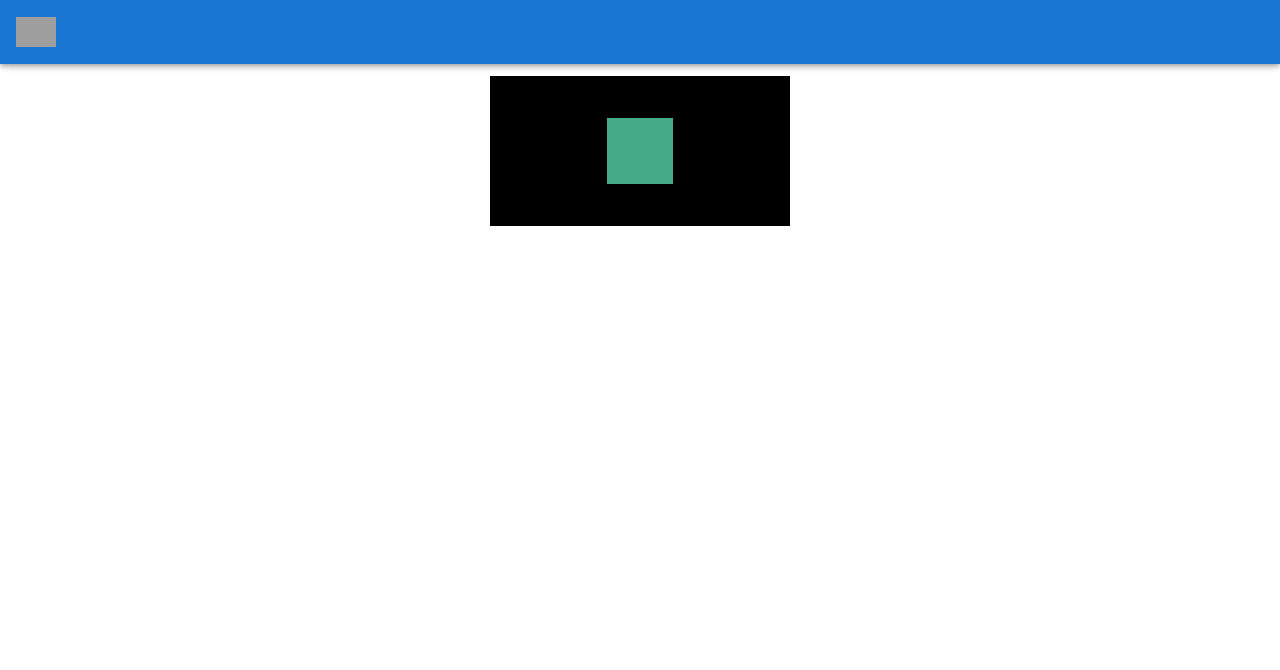
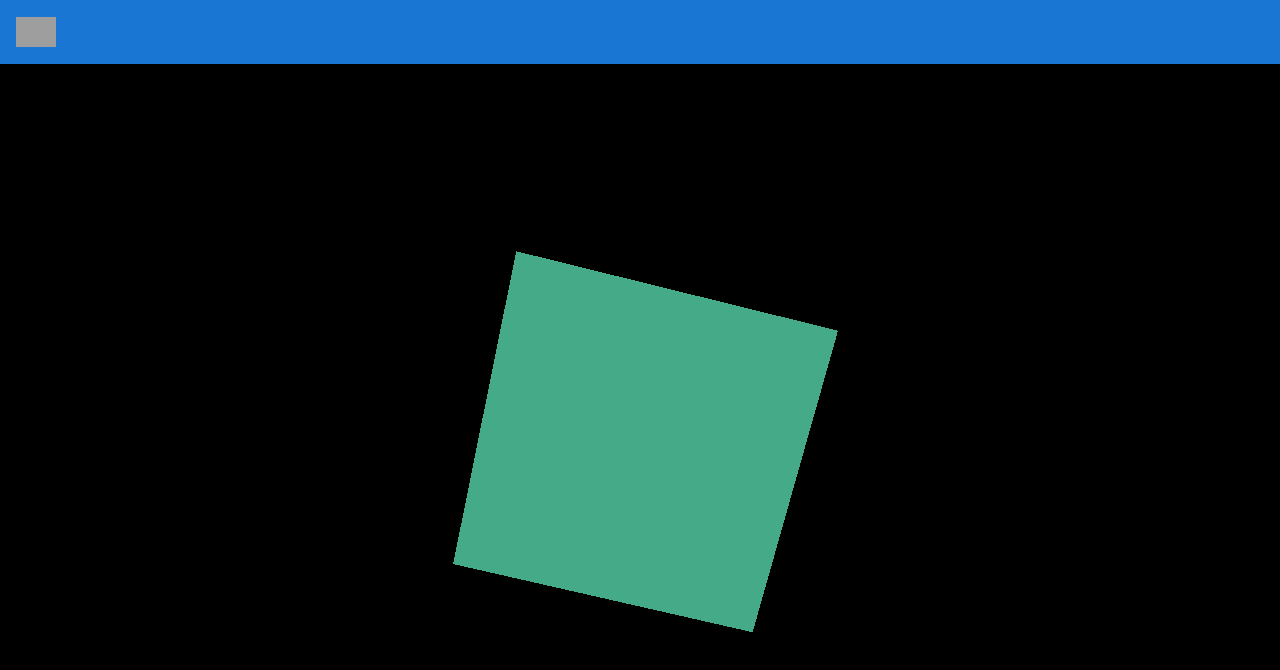
Before and after one commit to magnuskarlson/estcube-2-visualization, a Vue app: page / in a window 1280 px wide. Shown: the top 670 px of the page. Built offline with nearby package versions, Linux system fonts and the light colour scheme; grey boxes are pictures that could not be loaded.

Commit message:
resize canvas to window

```diff
--- a/src/components/Visualizer.vue
+++ b/src/components/Visualizer.vue
@@ -1,9 +1,9 @@
 <template>
-  <v-container>
-    <v-row class="text-center">
-      <v-col cols="12">
+  <v-container style="width: 100%; height: 100%" fluid class="pa-0">
+    <v-row class="text-center ma-0" style="width: 100%; height: 100%" no-gutters>
+      <v-col cols="12" style="width: 100%; height: 100%">
 
-        <canvas id="c"></canvas>
+        <canvas id="c" style="width: 100%; height: 100%; position: absolute; top: 0; left: 0"></canvas>
 
       </v-col>
     </v-row>
@@ -21,12 +21,16 @@
     canvas: undefined,
     renderer: undefined,
     camera: undefined,
-      scene: undefined
+    scene: undefined,
+    cube: undefined
   }),
 
   mounted() {
     this.canvas = document.querySelector("#c");
+
     this.renderer = new THREE.WebGLRenderer({canvas: this.canvas});
+    this.renderer.setSize(this.canvas.width, this.canvas.height, false);
+
 
     const fov = 75;
     const aspect = 2;  // the canvas default
@@ -42,9 +46,40 @@
     const boxDepth = 1;
     const geometry = new THREE.BoxGeometry(boxWidth, boxHeight, boxDepth);
     const material = new THREE.MeshBasicMaterial({color: 0x44aa88});
-      const cube = new THREE.Mesh(geometry, material);
-      this.scene.add(cube);
+    this.cube = new THREE.Mesh(geometry, material);
+    this.scene.add(this.cube);
     this.renderer.render(this.scene, this.camera);
+
+    this.resizeCanvasToDisplaySize();
+    this.animate();
+  },
+
+  methods: {
+    animate() {
+      requestAnimationFrame(this.animate);
+
+      this.cube.rotation.x += 0.01;
+      this.cube.rotation.y += 0.02;
+
+      this.renderer.render(this.scene, this.camera);
+    },
+
+    resizeCanvasToDisplaySize() {
+      const canvas = this.renderer.domElement;
+      // look up the size the canvas is being displayed
+      const width = canvas.clientWidth;
+      const height = canvas.clientHeight;
+
+      // adjust displayBuffer size to match
+      if (canvas.width !== width || canvas.height !== height) {
+        // you must pass false here or three.js sadly fights the browser
+        this.renderer.setSize(width, height, false);
+        this.camera.aspect = width / height;
+        this.camera.updateProjectionMatrix();
+
+        // update any render target sizes here
+      }
+    }
   }
 }
 </script>
```
Lines whose indentation alone changed are shown as unchanged.
